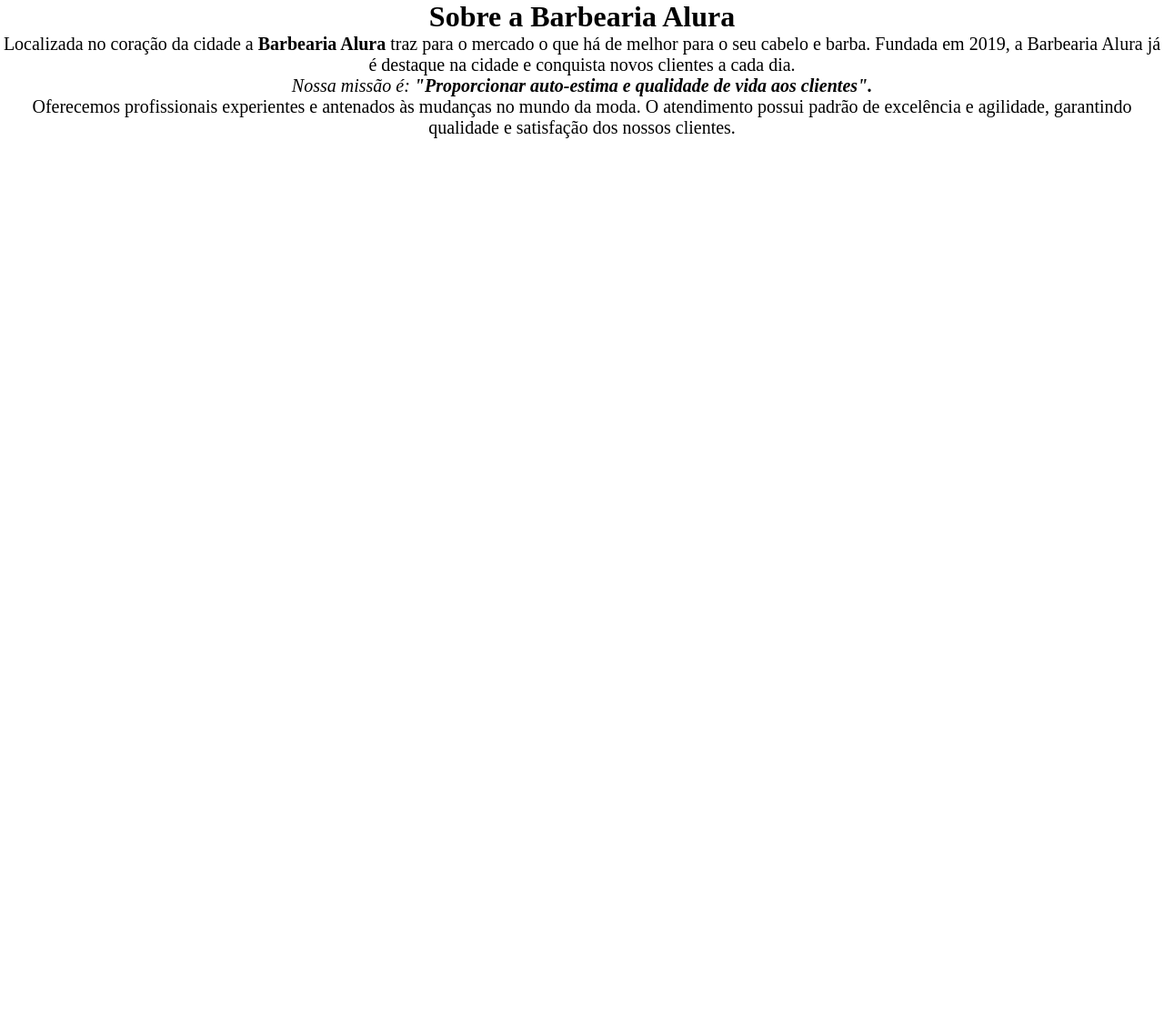
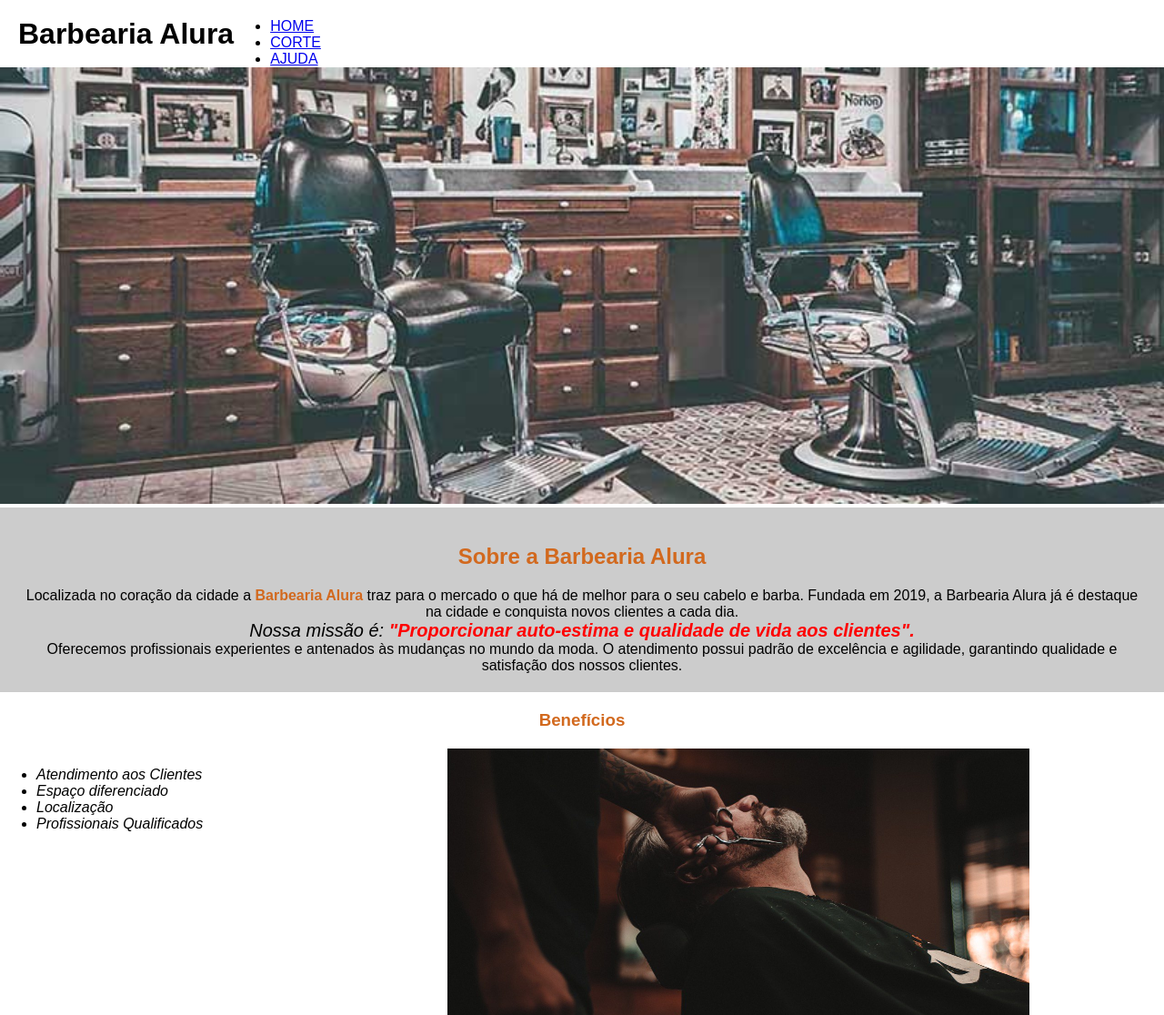
Before and after one commit to Sogoid/BarbeariaAlura, a website: page index.html in a window 1280 px wide. Shown: the top 1116 px of the page at 91% size. Before the commit the page ends 800 px from the top, so only its background shows below. Drawn offline with Linux system fonts and the light colour scheme.

Commit message:
Atualização

```diff
--- a/index.html
+++ b/index.html
@@ -11,22 +11,52 @@
 </head>
 
 <body>
-    <div>
-        <h1> Sobre a Barbearia Alura </h1>
+    <header class="cabecalho">
+        <h1 class="titulo">Barbearia Alura</h1>
+        <nav id="menu">
+            <ul>
+                <li><a href="#">HOME</a></li>
+                <li><a href="#">CORTE</a></li>
+                <li><a href="#">AJUDA</a></li>
+            </ul>
+        </nav>
+    </header>
+    <header>
+
+    </header>
+    <section>
+        <img id="banner" src="/src/img/banner.jpg">
+    </section>
+    <div class="principal">
+
+        <h2 class="subtitulo"> Sobre a Barbearia Alura </h2>
 
         <p> Localizada no coração da cidade a <strong> Barbearia Alura </strong>traz para o mercado o que há de melhor
             para o seu cabelo e
             barba.
             Fundada em 2019, a Barbearia Alura já é destaque na cidade e conquista novos clientes a cada dia. </p>
 
-        <p><em>Nossa missão é: <strong> "Proporcionar auto-estima e qualidade de vida aos clientes".</strong></em></p>
+        <p id="missao"><em>Nossa missão é: <strong> "Proporcionar auto-estima e qualidade de vida aos
+                    clientes".</strong></em></p>
 
         <p> Oferecemos profissionais experientes e antenados às mudanças no mundo da moda. O atendimento possui padrão
             de
             excelência
             e agilidade, garantindo qualidade e satisfação dos nossos clientes.</p>
-
     </div>
+    <div class="beneficios">
+        <h3 class="subtitulo">Benefícios</h3>
+        <ul>
+            <li class="itens">Atendimento aos Clientes</li>
+            <li class="itens">Espaço diferenciado</li>
+            <li class="itens">Localização</li>
+            <li class="itens">Profissionais Qualificados</li>
+        </ul>
+        <img class="imgbeneficios" src="/src/img/beneficios.jpg">
+    </div>
+    <footer>
+        Todos os direitos reservados © Barbearia Alura.
+    </footer>
 </body>
 
 </html>
--- a/src/css/styles.css
+++ b/src/css/styles.css
@@ -1,12 +1,82 @@
 * {
   margin: 0;
+  font-family: Arial, Helvetica, sans-serif;
 }
 
-h1 {
+body {
+  padding: 0;
+}
+
+.cabecalho{
+display: flex;
+align-items: center;
+}
+
+#menu{
+
+}
+
+.titulo{
+    margin-left: 1.25rem;
+}
+
+#banner {
+  width: 100%;
+}
+
+.principal {
+  background: #cccccc;
+  padding: 1.25rem;
+}
+
+.subtitulo {
   text-align: center;
+  color: chocolate;
+  padding: 1.25rem;
 }
 
 p {
+  text-align: center;
+  color: black;
+}
+
+#missao {
   font-size: 1.25rem;
+}
+
+p strong {
+  color: chocolate;
+}
+
+p em strong {
+  color: red;
+}
+
+.beneficios {
+  background: #fff;
+}
+
+ul {
+  padding-top: 1.25rem;
+  display: inline-block;
+  vertical-align: top;
+  margin-right: 15%;
+  width: 20%;
+}
+
+.itens {
+  font-style: italic;
+}
+
+.imgbeneficios {
+  width: 50%;
+}
+
+footer {
   text-align: center;
+  height: 1.375rem;
+  border: 0.05rem solid black;
+  padding: 1.25rem;
+  margin: 2.5rem;
+  margin-bottom: 0;
 }
```
Also changed, not shown: src/img/banner.jpg (added), src/img/beneficios.jpg (added).
